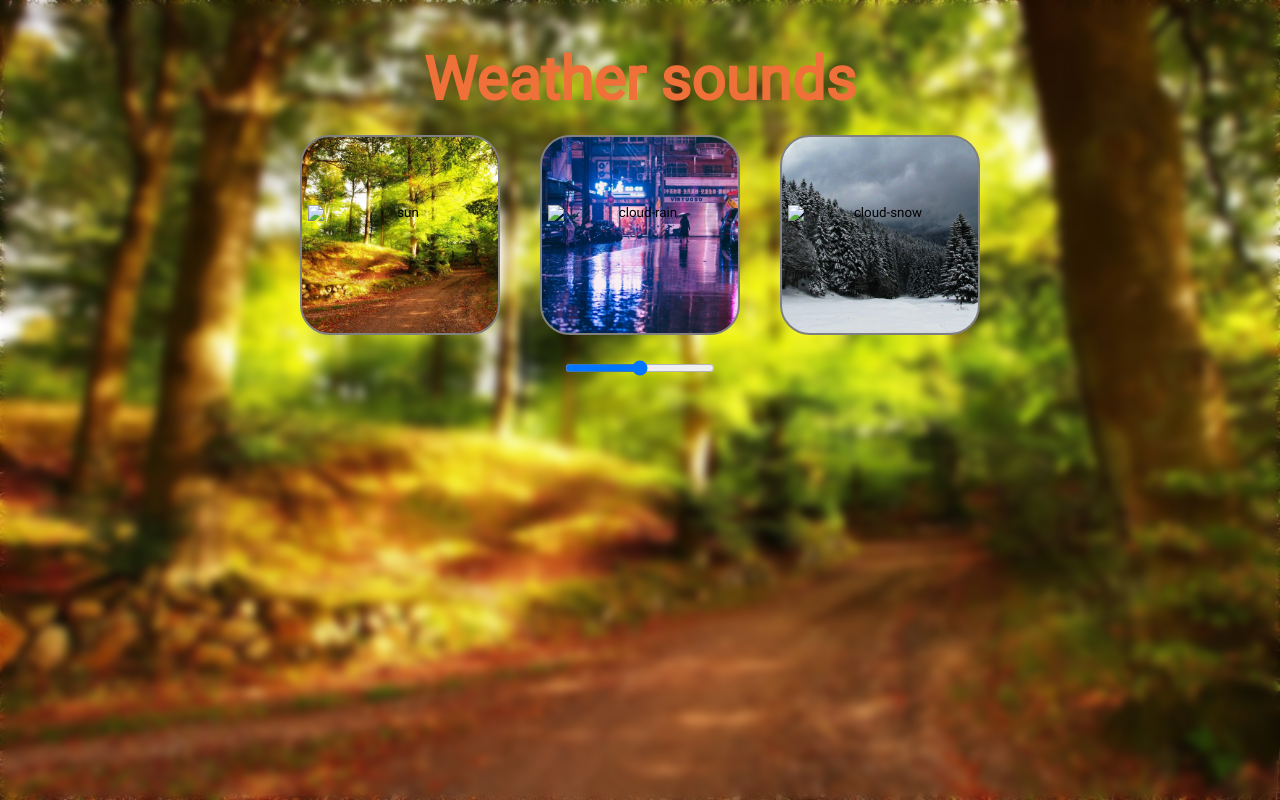
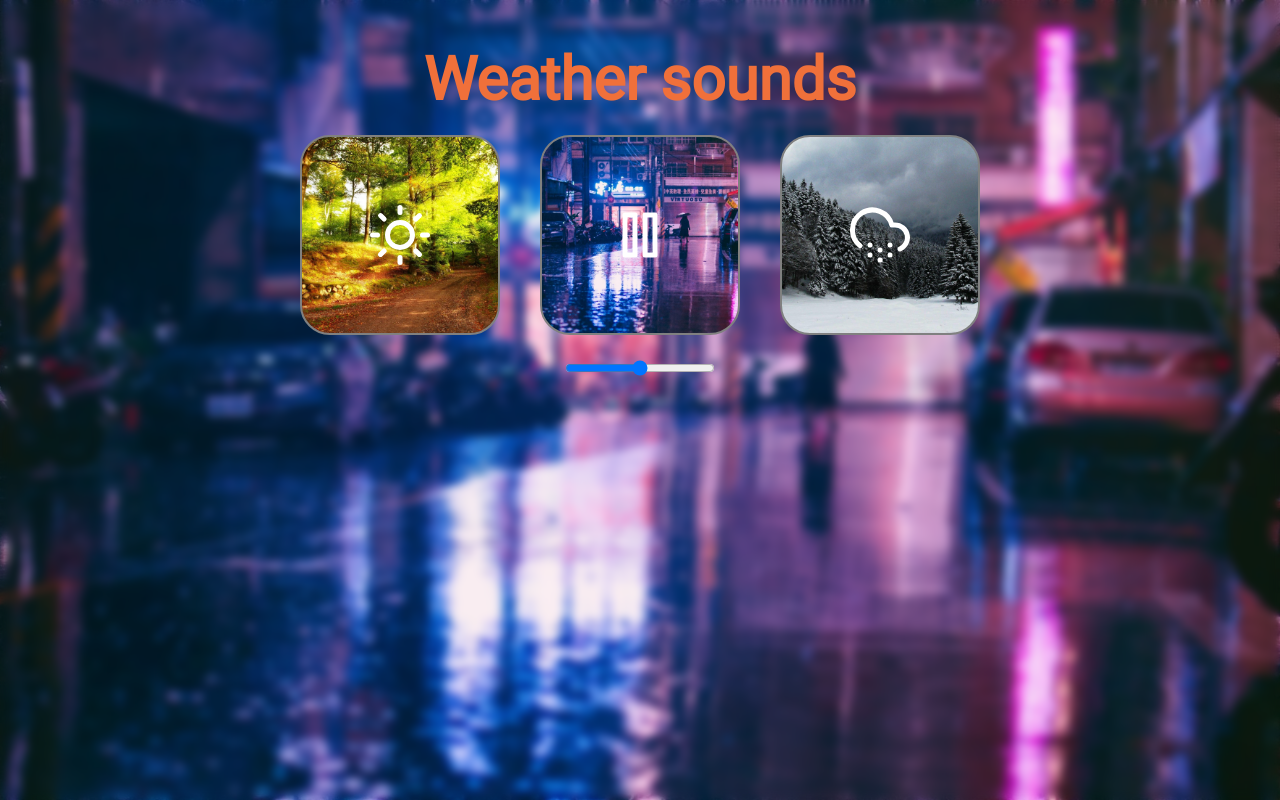
Before and after one commit to AfoninSergey/02.Webpack, a website built with webpack: page public/index.html in a window 1280 px wide. Both pictures are taken after a click on the button 640 px from the left and 235 px from the top of the page. Built offline with nearby package versions, Linux system fonts and the light colour scheme; files whose address does not match are found by name.

Commit message:
feat: Реализует переключение звуков и обои + кнопка паузы

```diff
--- a/public/index.html
+++ b/public/index.html
@@ -16,13 +16,13 @@
 		<section class="player">
 			<div class="buttons">
 				<button class="sun" type="button">
-					<img src="icons/sun.svg" alt="sun" />
+					<!-- <img src="icons/sun.svg" alt="sun" /> -->
 				</button>
 				<button class="rain" type="button">
-					<img src="icons/cloud-rain.svg" alt="cloud-rain" />
+					<!-- <img src="icons/cloud-rain.svg" alt="cloud-rain" /> -->
 				</button>
 				<button class="snow" type="button">
-					<img src="icons/cloud-snow.svg" alt="cloud-snow" />
+					<!-- <img src="icons/cloud-snow.svg" alt="cloud-snow" /> -->
 				</button>
 			</div>
 			<input type="range" class="volume" name="volume" min="0" max="1" step="0.1" />
--- a/src/index.js
+++ b/src/index.js
@@ -1,3 +1,35 @@
 import './sass/index.sass';
 
-console.log('Webpack');
+const buttons = document.querySelectorAll('button');
+const sounds = document.querySelectorAll('audio');
+
+buttons.forEach((btn) => {
+	btn.addEventListener('click', ({ currentTarget }) => {
+		buttons.forEach(b => {if (b !== currentTarget) b.classList.remove('pause')})
+
+		document.body.className = '';
+
+		currentTarget.classList.toggle('pause')
+
+		const buttonClassName = currentTarget.className;
+
+		if (!buttonClassName.includes('sun')) {
+			document.body.classList.add(
+				`${buttonClassName.includes('rain') ? 'rainy' : 'winter'}`
+			);
+		}
+
+		sounds.forEach((sound) => {
+			sound.pause();
+
+			if (buttonClassName.includes(sound.id)) {
+				sound.classList.toggle('play');
+				if (sound.classList.contains('play')) {
+					sound.play();
+				}
+			} else {
+				sound.className = '';
+			}
+		});
+	});
+});
--- a/src/sass/index.sass
+++ b/src/sass/index.sass
@@ -45,22 +45,22 @@ h1
     height: 200px
     border: 2px solid gray
     border-radius: 30px
-    img
-      display: block
-      height: 60px
-      width: auto
-  .sun
-    background: url("../assets/img/summer-bg.jpg") center/cover no-repeat #926e0a
     &:hover
       filter: blur(1px)
+    &:active
+      filter: none
+  .sun
+    background: url("../assets/icons/sun.svg") no-repeat center 50% / 60px, url("../assets/img/summer-bg.jpg") center/cover no-repeat #926e0a,
+    &.pause
+      background-image: url("../assets/icons/pause.svg"), url("../assets/img/summer-bg.jpg")
   .rain
-    background: url("../assets/img/rainy-bg.jpg") center/cover no-repeat #3a3577
-    &:hover
-      filter: blur(1px)
+    background: url("../assets/icons/cloud-rain.svg") no-repeat center 50% / 60px, url("../assets/img/rainy-bg.jpg") center/cover no-repeat #3a3577
+    &.pause
+      background-image: url("../assets/icons/pause.svg"), url("../assets/img/rainy-bg.jpg")
   .snow
-    background: url("../assets/img/winter-bg.jpg") center/cover no-repeat #61727e
-    &:hover
-      filter: blur(1px)
+    background: url("../assets/icons/cloud-snow.svg") no-repeat center 50% / 60px, url("../assets/img/winter-bg.jpg") center/cover no-repeat #61727e
+    &.pause
+      background-image: url("../assets/icons/pause.svg"), url("../assets/img/winter-bg.jpg"),
   .volume
     margin-top: 25px
     width: 150px
```
Also changed, not shown: dist/assets/cloud-rain.50816e42231842d4567c.svg (added), dist/assets/cloud-snow.7cd24bfa252235321377.svg (added), dist/assets/pause.d1e5ea128500ff92cefd.svg (added), dist/assets/sun.a59f0405b34e25bfdd3c.svg (added), dist/index.html, dist/main.4ca382dc212f201c7643.bundle.js (added), dist/main.760ca93c5c51ae08f357.bundle.js (deleted), dist/main.css.
